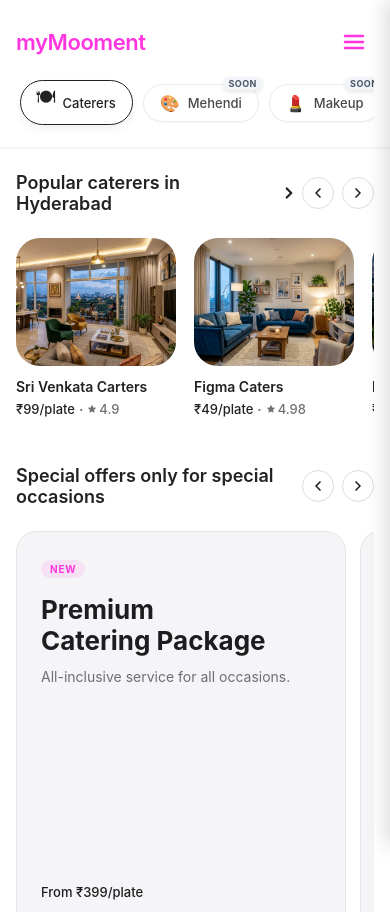
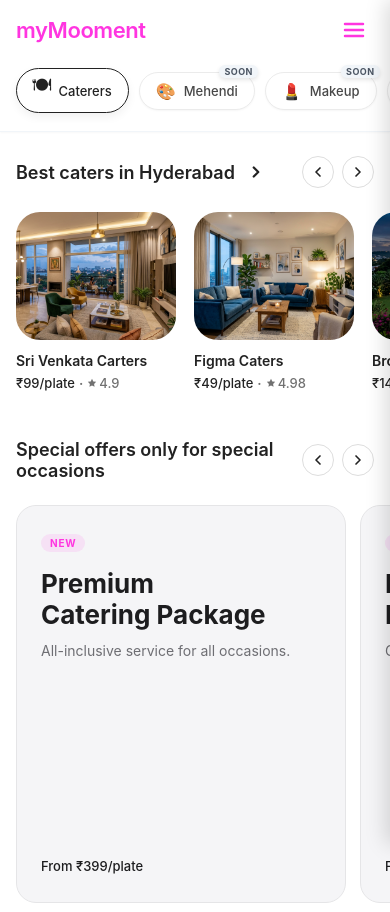
Before and after one commit to Abhar21/myTestCust, a React (Vite) app: page / in a window 390 px wide. Shown: the top 912 px of the page. Built offline with nearby package versions, Linux system fonts and the light colour scheme.

Commit message:
Update segment titles, decrease top mobile spacing, fix scroll clipping

```diff
--- a/src/App.tsx
+++ b/src/App.tsx
@@ -1960,8 +1960,8 @@ function App() {
           <div className="listings-segment">
             <div className="listings-header">
               <div className="listings-title-row" onClick={() => window.open('?page=search', '_self')}>
-                <h2>Popular caterers in Hyderabad</h2>
-                <button className="arrow-link-btn" aria-label="View more popular caterers" style={{ pointerEvents: 'none' }}>
+                <h2>Best caters in Hyderabad</h2>
+                <button className="arrow-link-btn" aria-label="View more popular cater" style={{ pointerEvents: 'none' }}>
                   <svg width="18" height="18" viewBox="0 0 24 24" fill="none" stroke="currentColor" strokeWidth="3" strokeLinecap="round" strokeLinejoin="round">
                     <polyline points="9 18 15 12 9 6"></polyline>
                   </svg>
@@ -2060,7 +2060,7 @@ function App() {
             <div className="listings-header">
               <div className="listings-title-row" onClick={() => window.open('?page=search', '_self')}>
                 <h2>Best in rating in Hyderabad</h2>
-                <button className="arrow-link-btn" aria-label="View more best rated caterers" style={{ pointerEvents: 'none' }}>
+                <button className="arrow-link-btn" aria-label="View more best rated caters" style={{ pointerEvents: 'none' }}>
                   <svg width="18" height="18" viewBox="0 0 24 24" fill="none" stroke="currentColor" strokeWidth="3" strokeLinecap="round" strokeLinejoin="round">
                     <polyline points="9 18 15 12 9 6"></polyline>
                   </svg>
@@ -2186,7 +2186,7 @@ function App() {
                 aria-label="LinkedIn"
               >
                 <svg width="18" height="18" viewBox="0 0 24 24" fill="#FF35E0">
-                  <path d="M19 0h-14c-2.761 0-5 2.239-5 5v14c0 2.761 2.239 5 5 5h14c2.762 0 5-2.239 5-5v-14c0-2.761-2.238-5-5-5zm-11 19h-3v-11h3v11zm-1.5-12.268c-.966 0-1.75-.779-1.75-1.75s.784-1.75 1.75-1.75 1.75.779 1.75 1.75-.784 1.75-1.75 1.75zm13.5 12.268h-3v-5.604c0-3.368-4-3.113-4 0v5.604h-3v-11h3v1.765c1.396-2.586 7-2.777 7 2.476v6.759z"/>
+                  <path d="M19 0h-14c-2.761 0-5 2.239-5 5v14c0 2.761 2.239 5 5 5h14c2.762 0 5-2.239 5-5v-14c0-2.761-2.238-5-5-5zm-11 19h-3v-11h3v11zm-1.5-12.268c-.966 0-1.75-.779-1.75-1.75s.784-1.75 1.75-1.75 1.75.779 1.75 1.75-.784 1.75-1.75 1.75zm13.5 12.268h-3v-5.604c0-3.368-4-3.113-4 0v5.604h-3v-11h3v1.765c1.396-2.586 7-2.777 7 2.476v6.759z" />
                 </svg>
               </a>
             </div>
--- a/src/responsive.css
+++ b/src/responsive.css
@@ -3,8 +3,13 @@
 @media (max-width: 768px) {
   /* Header Container */
   .airbnb-header-container {
-    padding: 12px 16px !important;
+    padding: 8px 16px !important;
     gap: 8px !important;
+  }
+
+  .logo-section,
+  .right-actions {
+    padding-top: 2px !important;
   }
 
   /* Listings & Filters container */
@@ -55,9 +60,11 @@
     flex-direction: row !important;
     align-items: center !important;
     gap: 10px !important;
-    padding: 6px 4px 10px 4px !important;
+    padding: 6px 16px 10px 16px !important;
+    margin-left: -16px !important;
+    margin-right: -16px !important;
     overflow-x: auto !important;
-    width: 100% !important;
+    width: auto !important;
     box-sizing: border-box !important;
     -webkit-overflow-scrolling: touch !important;
   }
@@ -164,4 +171,13 @@
     flex-wrap: wrap !important;
     gap: 16px 24px !important;
   }
+
+  /* Prevent horizontal scroll rows from clipping/cutting at container padding */
+  .listings-scroll-row {
+    margin-left: -16px !important;
+    margin-right: -16px !important;
+    padding-left: 16px !important;
+    padding-right: 16px !important;
+    width: auto !important;
+  }
 }
```
